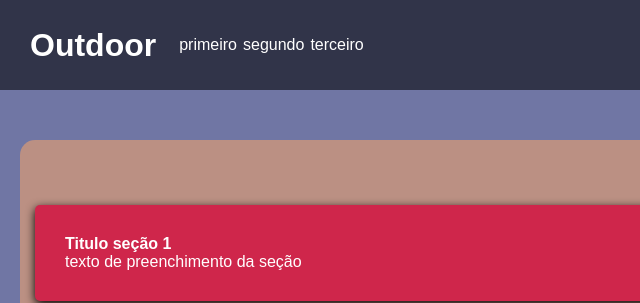
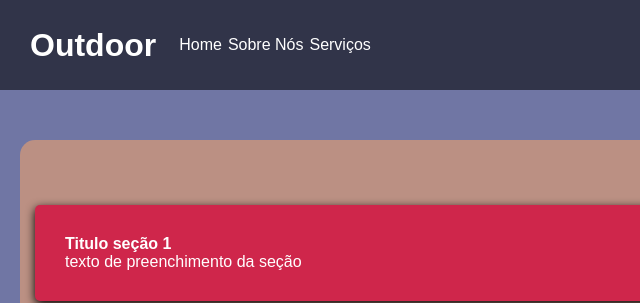
Before and after one commit to MRA-Web/outdoor, a plain HTML site: page site/index.html in a window 1280 px wide. Shown: the top 303 px of the page, 0-640 px from the left. Drawn offline with Linux system fonts and the light colour scheme.

Commit message:
Ainda bem Que agora encontrei você Eu realmente não sei O que eu fiz pra merecer Você  - updates e links

```diff
--- a/site/index.html
+++ b/site/index.html
@@ -19,9 +19,9 @@
         <nav class="barra-navegacao">
 
             <ul>
-                <li><a href="#">primeiro</a></li>
-                <li><a href="#">segundo</a></li>
-                <li><a href="#">terceiro</a></li>
+                <li><a href="#">Home</a></li>
+                <li><a href="#">Sobre Nós</a></li>
+                <li><a href="#">Serviços</a></li>
             </ul>
 
         </nav>
```
Also changed, not shown: site/about-us/index.html (added, +13 -0 lines), site/footer/index.html (added), site/header/index.html (added).
